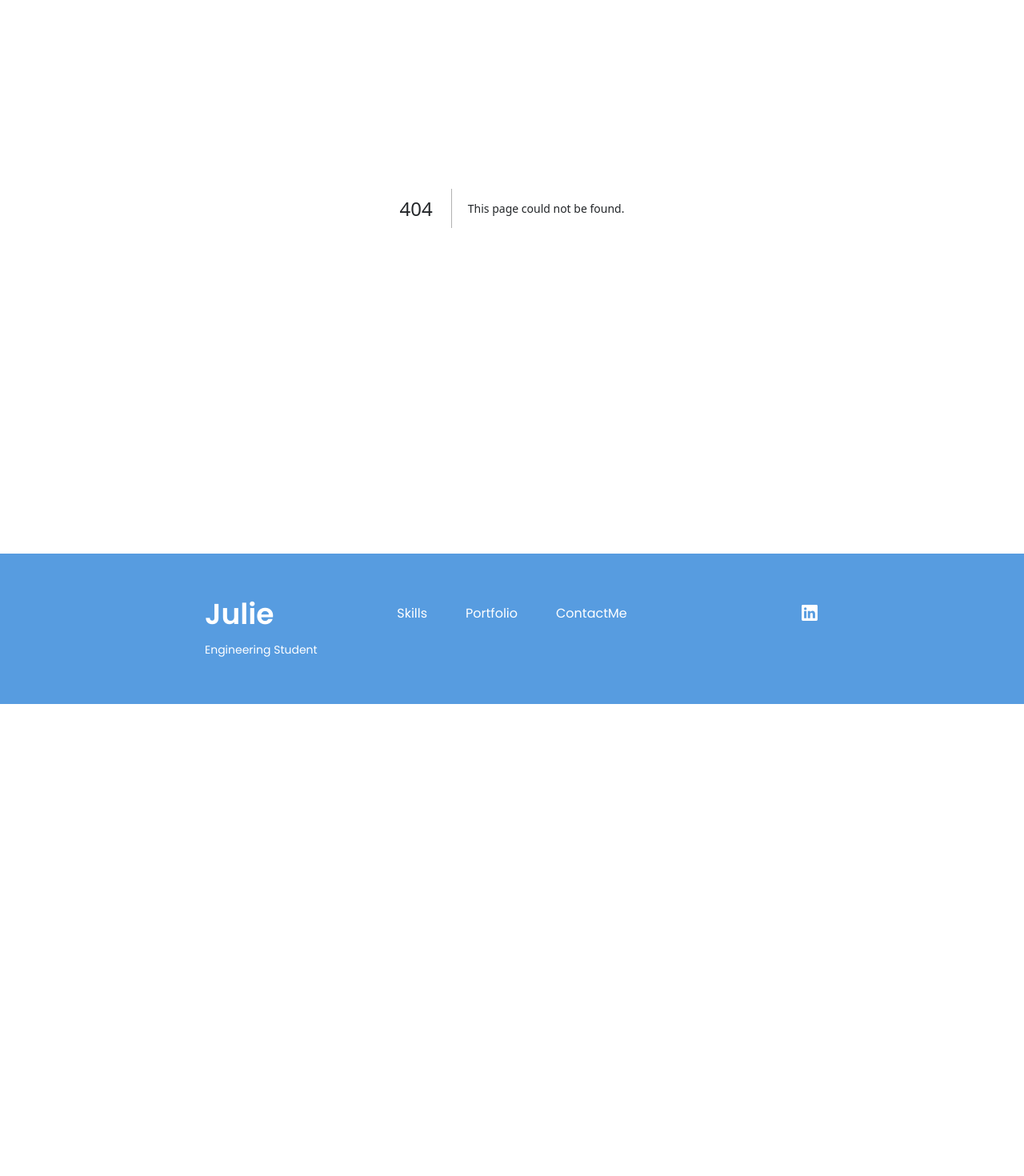
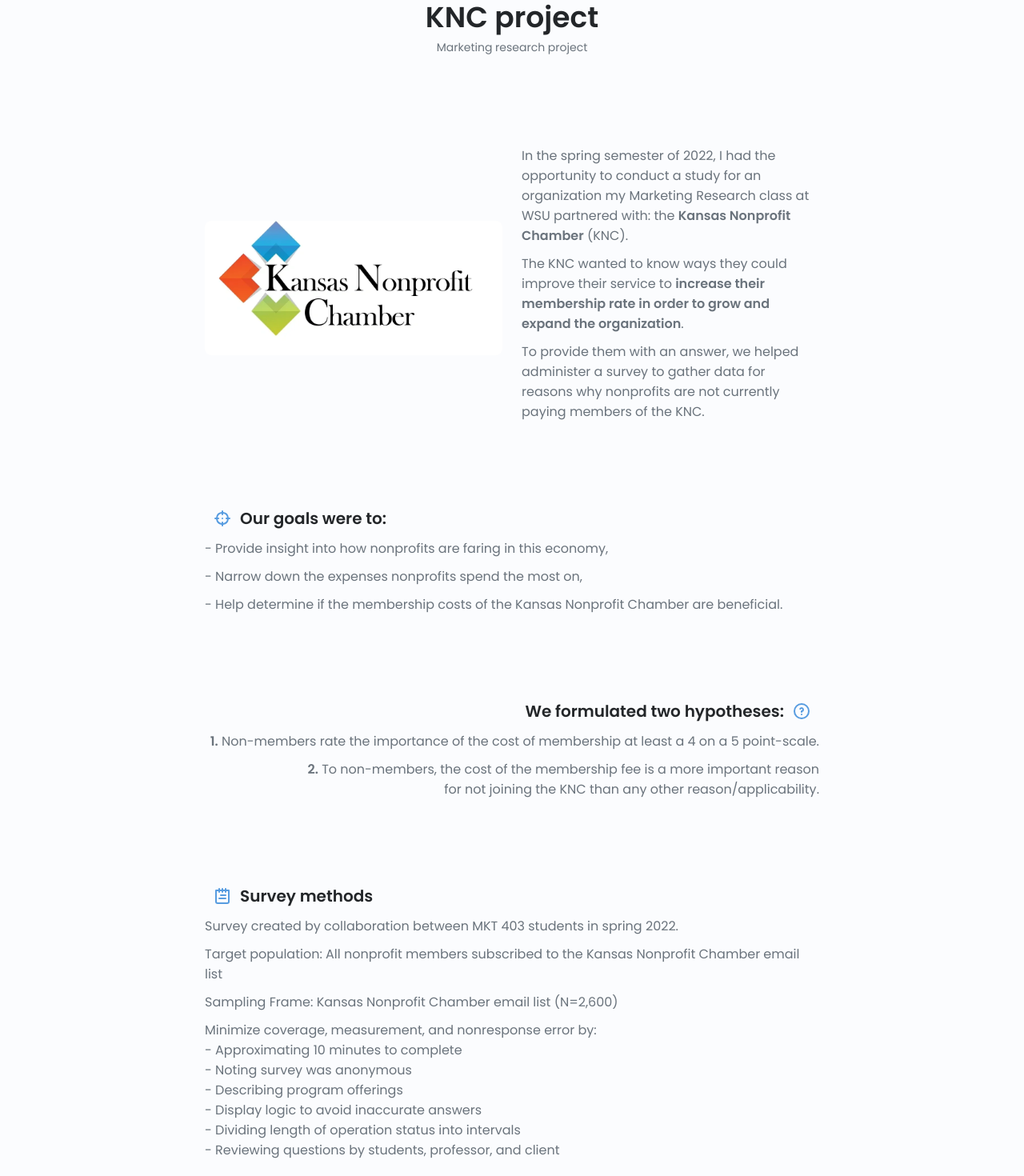
Before and after one commit to juliepoirson/portfolio, a Next.js app: page /project1 in a window 1280 px wide. Before the commit this address had no page. Shown: the part 140-1610 px from the top of the page at 80% size. Before the commit the page ends 1020 px from the top, so only its background shows below. Built offline with nearby package versions, Linux system fonts and the light colour scheme.

Commit message:
feat: project1

```diff
--- a/components/Footer.js
+++ b/components/Footer.js
@@ -1,5 +1,8 @@
 import Link from 'next/link'
+import AnchorLink from 'react-anchor-link-smooth-scroll-v2'
+
 import { UilLinkedin } from '@iconscout/react-unicons'
+import { UilGithub } from '@iconscout/react-unicons'
 
 export default function Footer() {
 	return (
@@ -13,19 +16,19 @@
 
 					<ul className='footer__links'>
 						<li>
-							<Link href='/skills'>
+							<AnchorLink href='#skills'>
 								<div className='footer__link'>Skills</div>
-							</Link>
+							</AnchorLink>
 						</li>
 						<li>
-							<Link href='/portfolio'>
+							<AnchorLink href='#portfolio'>
 								<div className='footer__link'>Portfolio</div>
-							</Link>
+							</AnchorLink>
 						</li>
 						<li>
-							<Link href='/contact'>
+							<AnchorLink href='#contact'>
 								<div className='footer__link'>ContactMe</div>
-							</Link>
+							</AnchorLink>
 						</li>
 					</ul>
 
@@ -38,6 +41,15 @@
 								<UilLinkedin />
 							</div>
 						</Link>
+						<Link
+							href='https://github.com/juliepoirson'
+							target='_blank'
+							className='home__social-icon'
+						>
+							<div className='footer__social'>
+								<UilGithub />
+							</div>
+						</Link>
 					</div>
 				</div>
 			</div>
--- a/components/Header.js
+++ b/components/Header.js
@@ -1,5 +1,6 @@
 import Link from 'next/link'
 import AnchorLink from 'react-anchor-link-smooth-scroll-v2'
+import { useState, useEffect } from 'react'
 import { UilGlobe } from '@iconscout/react-unicons'
 
 export default function Header() {
--- a/package.json
+++ b/package.json
@@ -17,12 +17,12 @@
 		"@mui/icons-material": "^5.11.0",
 		"@mui/material": "^5.11.4",
 		"@next/font": "13.1.1",
+		"bootstrap": "^5.2.3",
 		"eslint": "8.31.0",
 		"eslint-config-next": "13.1.1",
 		"next": "13.1.1",
 		"react": "18.2.0",
 		"react-anchor-link-smooth-scroll-v2": "^2.0.1",
-		"react-dom": "18.2.0",
-		"swiper": "^8.4.5"
+		"react-dom": "18.2.0"
 	}
 }
--- /dev/null
+++ b/pages/project1.js
@@ -0,0 +1,121 @@
+import Head from 'next/head'
+import Image from 'next/image'
+
+import knc from '../assets/knc.png'
+
+import { UilCrosshair } from '@iconscout/react-unicons'
+import { UilQuestionCircle } from '@iconscout/react-unicons'
+import { UilNotes } from '@iconscout/react-unicons'
+
+export default function Home() {
+	return (
+		<>
+			<Head>
+				<title>Julie Poirson's portfolio - KNC project</title>
+				<meta name='description' content='Generated by create next app' />
+				<meta name='viewport' content='width=device-width, initial-scale=1' />
+				<link rel='icon' href='/favicon.ico' />
+			</Head>
+			<div className='body'>
+				<main className='main'>
+					<section className='portfolioproject__section'>
+						<h2 className='section__title'>KNC project</h2>
+						<span className='section__subtitle'>
+							Marketing research project
+						</span>
+						<div className='portfolioproject__container container grid'>
+							<Image src={knc} className='portfolioproject__img' />
+							<div className='portfolioproject__data'>
+								<p className='portfolioproject__text'>
+									In the spring semester of 2022, I had the opportunity to
+									conduct a study for an organization my Marketing Research
+									class at WSU partnered with: the{' '}
+									<strong>Kansas Nonprofit Chamber</strong> (KNC).
+									<br />
+								</p>
+								<p className='portfolioproject__text'>
+									The KNC wanted to know ways they could improve their service
+									to{' '}
+									<strong>
+										increase their membership rate in order to grow and expand
+										the organization
+									</strong>
+									.
+									<br />
+								</p>
+								<p className='portfolioproject__text'>
+									To provide them with an answer, we helped administer a survey
+									to gather data for reasons why nonprofits are not currently
+									paying members of the KNC.
+								</p>
+							</div>
+						</div>
+						<div className='portfolioproject__container container'>
+							<h3 className='section__title2'>
+								<UilCrosshair className='portfolioproject__icon' />
+								Our goals were to:
+							</h3>
+							<p className='portfolioproject__text'>
+								- Provide insight into how nonprofits are faring in this
+								economy,
+							</p>
+							<p className='portfolioproject__text'>
+								- Narrow down the expenses nonprofits spend the most on,
+							</p>
+							<p className='portfolioproject__text'>
+								- Help determine if the membership costs of the Kansas Nonprofit
+								Chamber are beneficial.
+							</p>
+						</div>
+						<div className='portfolioproject__container container paragraph__right'>
+							<h3 className='section__title2'>
+								We formulated two hypotheses:
+								<UilQuestionCircle className='portfolioproject__icon' />
+							</h3>
+							<p className='portfolioproject__text'>
+								<strong>1.</strong> Non-members rate the importance of the cost
+								of membership at least a 4 on a 5 point-scale.
+							</p>
+							<p className='portfolioproject__text'>
+								<strong>2.</strong> To non-members, the cost of the membership
+								fee is a more important reason <br /> for not joining the KNC
+								than any other reason/applicability.
+							</p>
+						</div>
+						<div className='portfolioproject__container container'>
+							<h3 className='section__title2'>
+								<UilNotes className='portfolioproject__icon' />
+								Survey methods
+							</h3>
+							<p className='portfolioproject__text'>
+								Survey created by collaboration between MKT 403 students in
+								spring 2022.
+							</p>
+							<p className='portfolioproject__text'>
+								Target population: All nonprofit members subscribed to the
+								Kansas Nonprofit Chamber email list
+							</p>
+							<p className='portfolioproject__text'>
+								Sampling Frame: Kansas Nonprofit Chamber email list (N=2,600)
+							</p>
+							<p className='portfolioproject__text'>
+								Minimize coverage, measurement, and nonresponse error by:
+								<br />
+								- Approximating 10 minutes to complete
+								<br />
+								- Noting survey was anonymous
+								<br />
+								- Describing program offerings
+								<br />
+								- Display logic to avoid inaccurate answers
+								<br />
+								- Dividing length of operation status into intervals
+								<br />- Reviewing questions by students, professor, and client
+							</p>
+						</div>
+					</section>
+				</main>
+			</div>
+		</>
+	)
+}
--- a/styles/globals.css
+++ b/styles/globals.css
@@ -121,6 +121,12 @@
 .section__title {
 	font-size: var(--h1-font-size);
 	color: var(--title-color);
+}
+
+.section__title2 {
+	font-size: var(--h3-font-size);
+	color: var(--title-color);
+	margin-bottom: 10px;
 }
 
 .section__subtitle {
@@ -330,6 +336,7 @@
 
 .home__scroll-arrow {
 	font-size: 1.25rem;
+	margin-top: 5%;
 }
 
 /*==================== BUTTONS ====================*/
@@ -351,6 +358,13 @@
 	font-size: 1.25rem;
 	margin-left: var(--mb-0-5);
 	transition: 0.3s;
+}
+
+.button__icon--home {
+	font-size: 1.25rem;
+	margin-left: var(--mb-0-5);
+	transition: 0.3s;
+	margin-top: 5%;
 }
 
 .button--white {
@@ -579,6 +593,7 @@
 .qualification__calendar {
 	font-size: var(--small-font-size);
 	color: var(--text-color-light);
+	vertical-align: text-bottom;
 }
 
 .qualification__rounder {
@@ -609,18 +624,24 @@
 	color: var(--first-color);
 }
 
-/*==================== SERVICES ====================*/
-
-/* Active Modal */
-
 /*==================== PORTFOLIO ====================*/
 
 .portfolio__container {
-	overflow: initial;
+	display: flex;
+	flex-direction: row;
 }
 
 .portfolio__content {
 	padding: 0 1.5rem;
+}
+
+.portfolio__card {
+	border: solid var(--first-color);
+	border-radius: 20px;
+	margin: 5% 5%;
+	padding: 5%;
+	height: 400px;
+	width: 300px;
 }
 
 .portfolio__img {
@@ -672,6 +693,36 @@
 .swiper-button-next,
 .swiper-pagination-bullets {
 	outline: none;
+}
+
+/*==================== PORTFOLIO PROJECTS ====================*/
+
+.portfolioproject__section {
+	margin-top: 8%;
+	padding: 2rem 0 4rem;
+}
+
+.portfolioproject__text {
+	line-height: 25px;
+	margin-bottom: 10px;
+}
+
+.portfolioproject__img {
+	width: 400px;
+	border-radius: 0.5rem;
+	justify-self: center;
+	align-self: center;
+}
+
+.paragraph__right {
+	text-align: end;
+}
+
+.portfolioproject__icon {
+	font-size: 2rem;
+	color: var(--first-color);
+	vertical-align: sub;
+	margin: 0 10px;
 }
 
 /*==================== PROJECT IN MIND ====================*/
@@ -892,6 +943,13 @@
 	.project__img {
 		width: 200px;
 	}
+
+	.qualification__calendar--left {
+		left: 55%;
+	}
+	.qualification__calendar--right {
+		left: 60%;
+	}
 }
 
 /* For medium devices */
@@ -912,6 +970,7 @@
 	.portfolio__content,
 	.project__container,
 	.contact__container,
+	.portfolioproject__container,
 	.footer__container {
 		grid-template-columns: repeat(2, 1fr);
 	}
@@ -920,6 +979,13 @@
 		display: grid;
 		grid-template-columns: 0.6fr;
 		justify-content: center;
+	}
+
+	.qualification__calendar--left {
+		left: -25%;
+	}
+	.qualification__calendar--right {
+		left: 64%;
 	}
 }
 
@@ -1016,12 +1082,20 @@
 	.qualification__sections {
 		grid-template-columns: 0.5fr;
 	}
+	.qualification__calendar--right {
+		left: 60%;
+	}
 
 	.portfolio__img {
 		width: 320px;
 	}
 	.portfolio__content {
 		align-items: center;
+	}
+
+	.portfolioproject__container {
+		padding-top: 3rem;
+		padding-bottom: 3rem;
 	}
 
 	.project {
@@ -1054,8 +1128,13 @@
 		padding-top: 0.9rem;
 	}
 	.footer__socials {
+		display: flex;
 		justify-self: flex-end;
 		padding-top: 0.9rem;
+		flex-direction: row;
+	}
+	.footer__social {
+		margin-right: 10px;
 	}
 	.footer__copy {
 		margin-top: 4.5rem;
```
Also changed, not shown: pages/index.js (+49 -101 lines), assets/knc.png (added), 1 other file (tests, documents, lock files or other folders).
